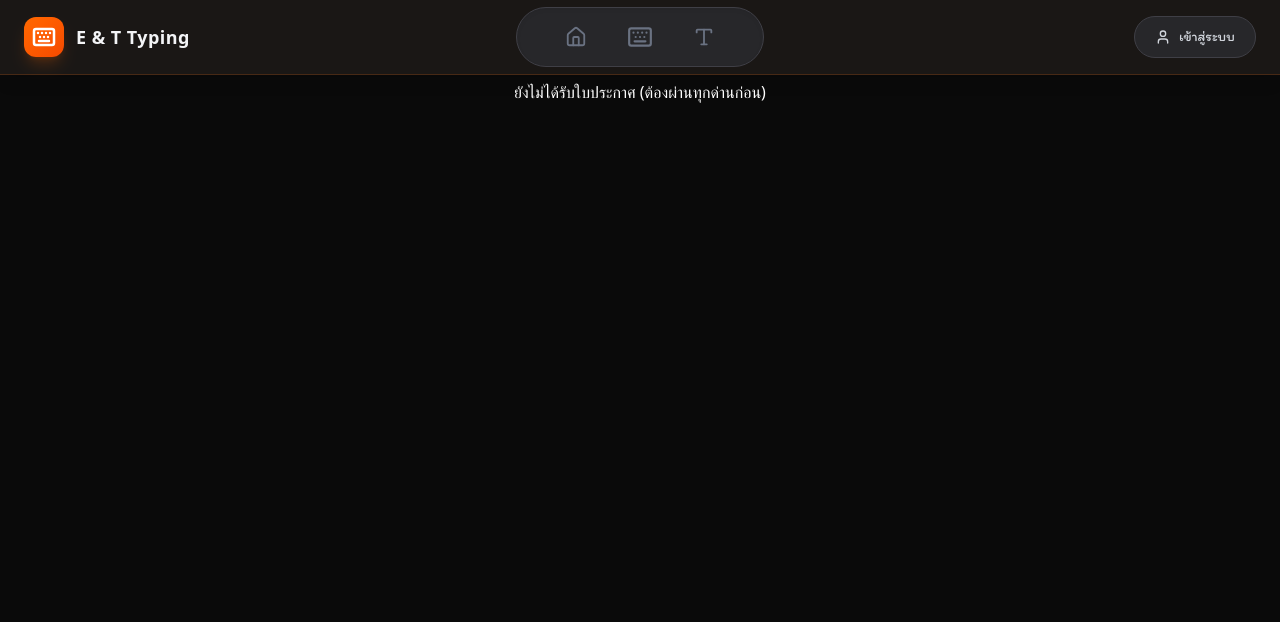
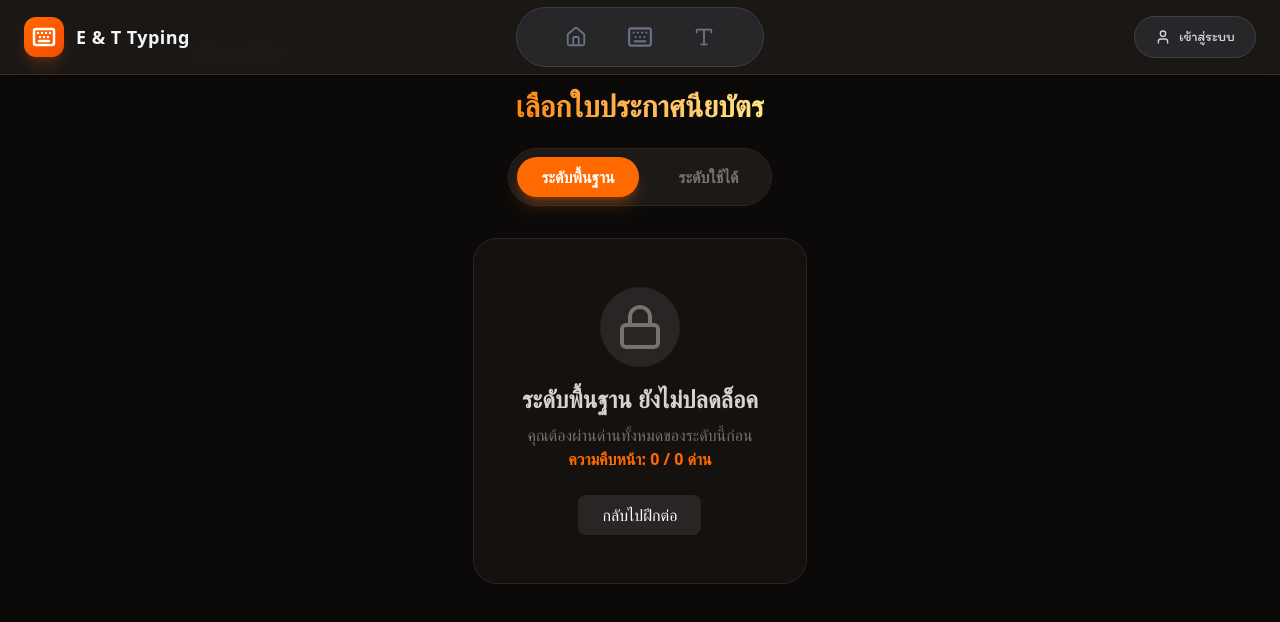
Before and after one commit to Tthink01/Typing-Practice-Project, a React (Vite) app in the folder frontend/: page /certificate in a window 1280 px wide. Shown: the top 622 px of the page. Built offline with nearby package versions, Linux system fonts and the light colour scheme; no server answers; a web font is replaced by a local one.

Commit message:
เเก้ไข รายละเอียดต่างๆ

```diff
--- a/frontend/src/data/exercises.js
+++ b/frontend/src/data/exercises.js
@@ -16,8 +16,8 @@ export const EXERCISES_DATA = {
         content: "ออ แอ มอ แม ทอ แท ปอ แป ผอ แผ ฝอ แฝ ออม แอม มอม แมม ทอม แทม ปอม แปม ผอม มือ ทือ อือ ใฝ ทิม ปิม อิม ทิ มิ ปิ ผิ มอมแมม ปอมปอม"
       },
       {
-        id: 4, title: "ด่านที่ 4", sub: "แถวเลข",
-        content: "จุ คุ ตุ ถุ ภุ ขุ ชุ จึ คึ ตึ ถึ ภึ ขึ ชึ จุจึ คุคึ ตุตึ ถุถึ คต ภถ /- 123 456 789 007 2024"
+        id: 4, title: "ด่านที่ 4", sub: "แถวตัวเลข",
+        content: "จุ คุ ตุ ถุ ภุ ขุ ชุ จึ คึ ตึ ถึ ภึ ขึ ชึ จุใจ คึกคัก คาดคิด ติดขัด รู้สึก นึกถึง ภาระ ภูเขา รถ ถนน ถุงมือ คน คิด คอ ตา ตก โต จะ จริง ใจ เขา ขา แขน ชาย ชา ช้าง ชูมือ ไข่ไก่ ถือของ"
       },
       {
         id: 5, title: "ด่านที่ 5", sub: "รวมทุกแถว",
--- a/frontend/src/data/gameMode.js
+++ b/frontend/src/data/gameMode.js
@@ -4,7 +4,7 @@ export const GAME_MODES = [
     id:'basic',
     title: "ฝึกฝนระดับพื้นฐาน",
     level: "BASIC LEVEL",
-    description: "แบบฝึกหัดเรียงลำดับตามความยากที่เพิ่มขึ้น และ ต้องเล่นให้ได้ 80% เพื่อผ่านรอบ✌🏻",
+    description: "แบบฝึกหัดเรียงลำดับตามความยากที่เพิ่มขึ้น และ ต้องให้ผ่าน ความเร็วต่อคำ 20 คำ/นาที เเละความเเม่นยำต้อง 80% เพื่อผ่านรอบ✌🏻",
     isLocked: false,
 
   },
--- a/frontend/src/pages/CertificatePage.jsx
+++ b/frontend/src/pages/CertificatePage.jsx
@@ -1,38 +1,44 @@
 import React, { useState, useEffect, useRef } from "react";
 import { useNavigate } from "react-router-dom";
 import html2canvas from "html2canvas";
-import { Download, Lock, Home } from "lucide-react";
+import { Download, Lock, Home, CheckCircle } from "lucide-react";
 import axios from "axios";
 import { EXERCISES_DATA } from "../data/exercises";
 import certificateBg from "../assets/certificate_bg.png";
+// import certificateBasicBg from "../assets/certificate_basic.png";
+// import certificateProBg from "../assets/certificate_pro.png";
 
 const CertificatePage = () => {
   const navigate = useNavigate();
   const certificateRef = useRef(null);
   const [userName, setUserName] = useState("");
-  const [isLocked, setIsLocked] = useState(true);
   const [isLoading, setIsLoading] = useState(true);
+
+  const [selectedType, setSelectedType] = useState("basic");
+
+  const [unlockStatus, setUnlockStatus] = useState({
+    basic: false,
+    pro: false
+  });
+
+  const [progressData, setProgressData] = useState({
+    basic: { completed: 0, total: 0 },
+    pro: { completed: 0, total: 0 }
+  });
 
   useEffect(() => {
     const fetchProgress = async () => {
       try {
-        // ... (Logic การนับ Total Level คงเดิม ไม่ต้องแก้) ...
-        let totalLevels = 0;
-        if (EXERCISES_DATA["basic"]?.["TH"]) totalLevels += EXERCISES_DATA["basic"]["TH"].length;
-        if (EXERCISES_DATA["basic"]?.["EN"]) totalLevels += EXERCISES_DATA["basic"]["EN"].length;
-        if (EXERCISES_DATA["pro"]?.["TH"]) totalLevels += EXERCISES_DATA["pro"]["TH"].length;
-        if (EXERCISES_DATA["pro"]?.["EN"]) totalLevels += EXERCISES_DATA["pro"]["EN"].length;
+        const basicTotal = (EXERCISES_DATA["basic"]?.["TH"]?.length || 0) + (EXERCISES_DATA["basic"]?.["EN"]?.length || 0);
+        const proTotal = (EXERCISES_DATA["pro"]?.["TH"]?.length || 0) + (EXERCISES_DATA["pro"]?.["EN"]?.length || 0);
 
         const storedUser = localStorage.getItem("currentUser");
         if (!storedUser) {
-          setIsLocked(true);
           setIsLoading(false);
           return;
         }
         const currentUser = JSON.parse(storedUser);
 
-        // ✅ แก้ไข: ดึงชื่อจริง-นามสกุล มาต่อกันเพื่อแสดงผล
-        // ถ้าไม่มีชื่อจริง (เช่น user เก่า) ให้ใช้ username แทน
         let displayName = currentUser.username;
         if (currentUser.firstName && currentUser.lastName) {
            displayName = `${currentUser.firstName} ${currentUser.lastName}`;
@@ -41,17 +47,22 @@ const CertificatePage = () => {
 
         const response = await axios.get(`http://localhost:3001/users/${currentUser.username}/progress`);
         const completedLevels = response.data.completedLevels || [];
-        const completedCount = completedLevels.length;
 
-        if (completedCount >= totalLevels && totalLevels > 0) {
-          setIsLocked(false);
-        } else {
-          setIsLocked(true);
-        }
+        const passedBasic = completedLevels.filter(l => l.startsWith("basic")).length;
+        const passedPro = completedLevels.filter(l => l.startsWith("pro")).length;
+
+        setProgressData({
+            basic: { completed: passedBasic, total: basicTotal },
+            pro: { completed: passedPro, total: proTotal }
+        });
+
+        setUnlockStatus({
+            basic: passedBasic >= basicTotal && basicTotal > 0,
+            pro: passedPro >= proTotal && proTotal > 0
+        });
 
       } catch (error) {
         console.error("Error fetching data:", error);
-        setIsLocked(true);
       } finally {
         setIsLoading(false);
       }
@@ -69,33 +80,76 @@ const CertificatePage = () => {
       const image = canvas.toDataURL("image/png");
       const link = document.createElement("a");
       link.href = image;
-      link.download = `Certificate-${userName}.png`;
+      link.download = `Certificate-${selectedType.toUpperCase()}-${userName}.png`;
       link.click();
     }
   };
 
-  if (isLoading) return <div className="text-white text-center mt-20">Loading...</div>;
 
-  if (isLocked) {
-     return <div className="text-white text-center mt-20">ยังไม่ได้รับใบประกาศ (ต้องผ่านทุกด่านก่อน)</div>;
-  }
+
+  if (isLoading) return <div className="text-white text-center mt-20 animate-pulse">Checking records...</div>;
+
+  const isCurrentLocked = !unlockStatus[selectedType];
+  const currentProgress = progressData[selectedType];
 
   return (
     <div className="min-h-screen bg-stone-950 flex flex-col items-center py-10 px-4 font-sans">
 
-      <div className="w-full max-w-4xl flex justify-between items-center mb-8">
-        <button onClick={() => navigate("/")} className="text-stone-400 hover:text-white flex gap-2 items-center">
+      <div className="w-full max-w-4xl flex justify-between items-center mb-6">
+        <button onClick={() => navigate("/")} className="text-stone-400 hover:text-white flex gap-2 items-center transition-colors">
           <Home size={20} /> กลับเมนูหลัก
         </button>
       </div>
 
-      {/* ✅ ลบช่อง Input ออกไปแล้ว เพราะใช้ชื่อจากระบบอัตโนมัติ */}
-      <div className="mb-8">
-        <p className="text-stone-400 text-sm mb-2 text-center">ใบประกาศนียบัตรสำหรับคุณ</p>
-        <h2 className="text-2xl text-orange-500 font-bold text-center">{userName}</h2>
+      <h2 className="text-3xl font-bold text-transparent bg-clip-text bg-gradient-to-r from-orange-400 to-amber-200 mb-6">
+         เลือกใบประกาศนียบัตร
+      </h2>
+
+      <div className="flex gap-4 mb-8 bg-stone-900 p-2 rounded-full border border-stone-800">
+        <button
+          onClick={() => setSelectedType("basic")}
+          className={`px-6 py-2 rounded-full font-bold transition-all flex items-center gap-2 ${
+            selectedType === "basic"
+              ? "bg-orange-500 text-white shadow-lg shadow-orange-500/30"
+              : "text-stone-500 hover:text-stone-300"
+          }`}
+        >
+          ระดับพื้นฐาน {unlockStatus.basic && <CheckCircle size={16} />}
+        </button>
+
+        <button
+          onClick={() => setSelectedType("pro")}
+          className={`px-6 py-2 rounded-full font-bold transition-all flex items-center gap-2 ${
+            selectedType === "pro"
+              ? "bg-amber-500 text-black shadow-lg shadow-amber-500/30"
+              : "text-stone-500 hover:text-stone-300"
+          }`}
+        >
+          ระดับใช้ได้ {unlockStatus.pro && <CheckCircle size={16} />}
+        </button>
       </div>
 
-      <div className="overflow-x-auto w-full flex justify-center mb-8">
+      {isCurrentLocked ? (
+        <div className="flex flex-col items-center justify-center bg-stone-900/50 p-12 rounded-3xl border border-stone-800 backdrop-blur-sm animate-fade-in text-center">
+             <div className="bg-stone-800 p-4 rounded-full mb-4 inline-block">
+                <Lock size={48} className="text-stone-500" />
+             </div>
+             <h3 className="text-2xl font-bold text-stone-300 mb-2">
+                 {selectedType === "basic" ? "ระดับพื้นฐาน" : "ระดับใช้ได้"} ยังไม่ปลดล็อค
+             </h3>
+             <p className="text-stone-500 mb-6">
+                 คุณต้องผ่านด่านทั้งหมดของระดับนี้ก่อน <br/>
+                 <span className="text-orange-500 font-bold">
+                    ความคืบหน้า: {currentProgress.completed} / {currentProgress.total} ด่าน
+                 </span>
+             </p>
+             <button onClick={() => navigate("/")} className="px-6 py-2 bg-stone-800 hover:bg-stone-700 text-white rounded-lg transition-colors">
+                 กลับไปฝึกต่อ
+             </button>
+        </div>
+      ) : (
+        <>
+            <div className="overflow-x-auto w-full flex justify-center mb-8 animate-slide-up">
                 <div
                     ref={certificateRef}
                     className="relative w-[800px] h-[600px] shadow-2xl flex-shrink-0 bg-white"
@@ -105,6 +159,8 @@ const CertificatePage = () => {
                         alt="Certificate Background"
                         className="w-full h-full object-cover"
                     />
+
+                    {/* ชื่อผู้เล่น */}
                     <div className="absolute top-[35%] left-0 w-full text-center z-10 px-10">
                         <h1
                         className="text-[#1a1a1a]"
@@ -117,15 +173,31 @@ const CertificatePage = () => {
                         {userName}
                         </h1>
                     </div>
+
+
+
+                    {/* วันที่ (Optional) */}
+                    <div className="absolute bottom-[16%] right-[22%] text-center z-10">
+                        <p className="text-stone-600 font-mono text-sm">
+                            {new Date().toLocaleDateString('en-GB')}
+                        </p>
+                    </div>
                 </div>
             </div>
 
             <button
                 onClick={handleDownload}
-        className="flex items-center gap-2 px-8 py-4 bg-orange-500 text-white font-bold text-lg rounded-full shadow-lg hover:bg-orange-600 transition-transform hover:scale-105"
+                className={`flex items-center gap-2 px-8 py-4 font-bold text-lg rounded-full shadow-lg transition-transform hover:scale-105 ${
+                    selectedType === "basic"
+                    ? "bg-orange-500 hover:bg-orange-600 text-white"
+                    : "bg-amber-500 hover:bg-amber-600 text-black"
+                }`}
             >
-        <Download size={24} /> ดาวน์โหลดใบประกาศ
+                <Download size={24} />
+                ดาวน์โหลดใบประกาศ ({selectedType === "basic" ? "พื้นฐาน" : "ระดับใช้ได้"})
             </button>
+        </>
+      )}
 
     </div>
   );
--- a/frontend/src/utils/gameRule.js
+++ b/frontend/src/utils/gameRule.js
@@ -10,7 +10,7 @@ export const GAME_CONFIG = {
   },
   PRO: {
     MIN_ACCURACY: 90,
-    MIN_WPM: 10
+    MIN_WPM: 30
   }
 };
 
```
Also changed, not shown: frontend/src/components/Navbar.jsx (+11 -39 lines), frontend/src/pages/LoginPage.jsx (+18 -21 lines). Lines whose indentation alone changed are shown as unchanged.
